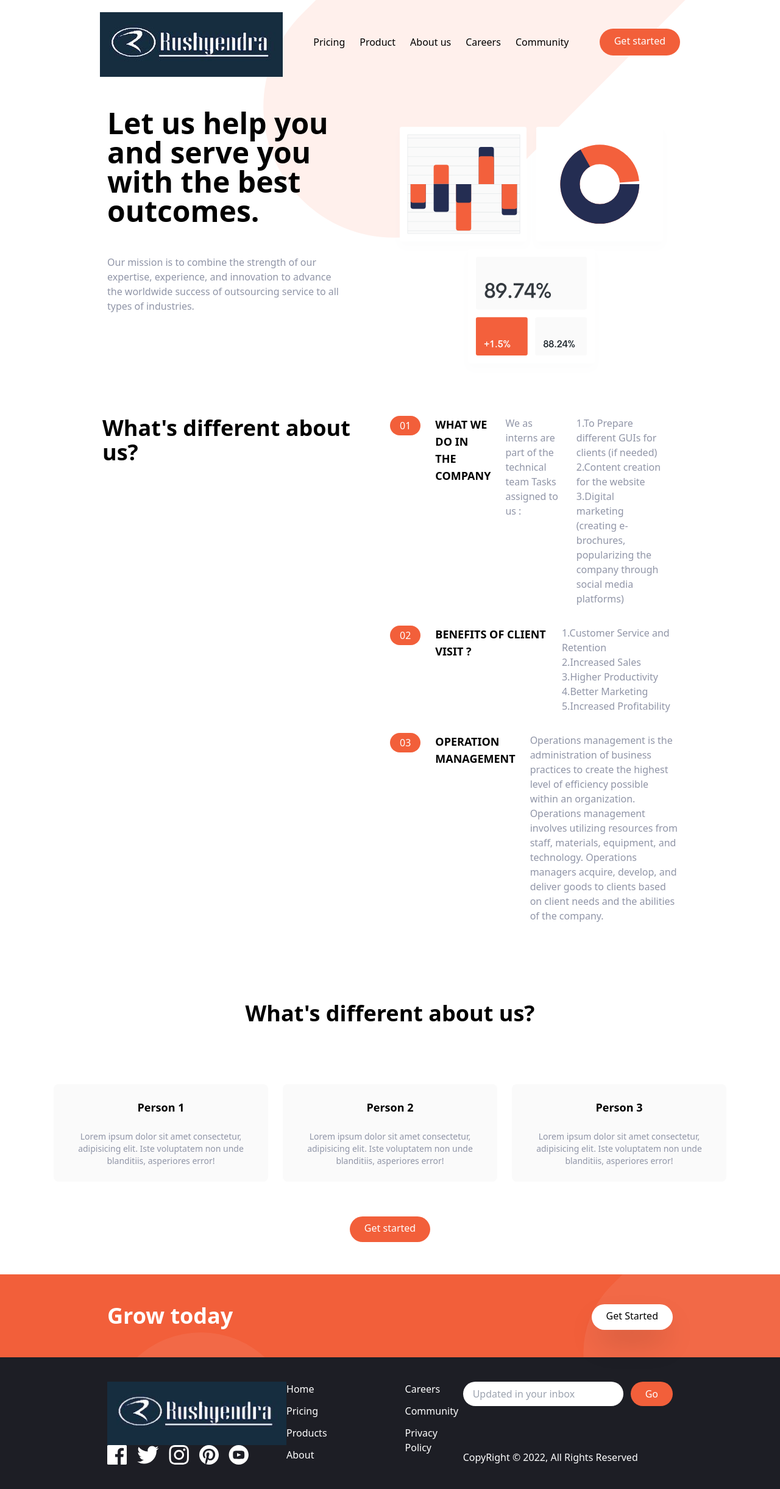
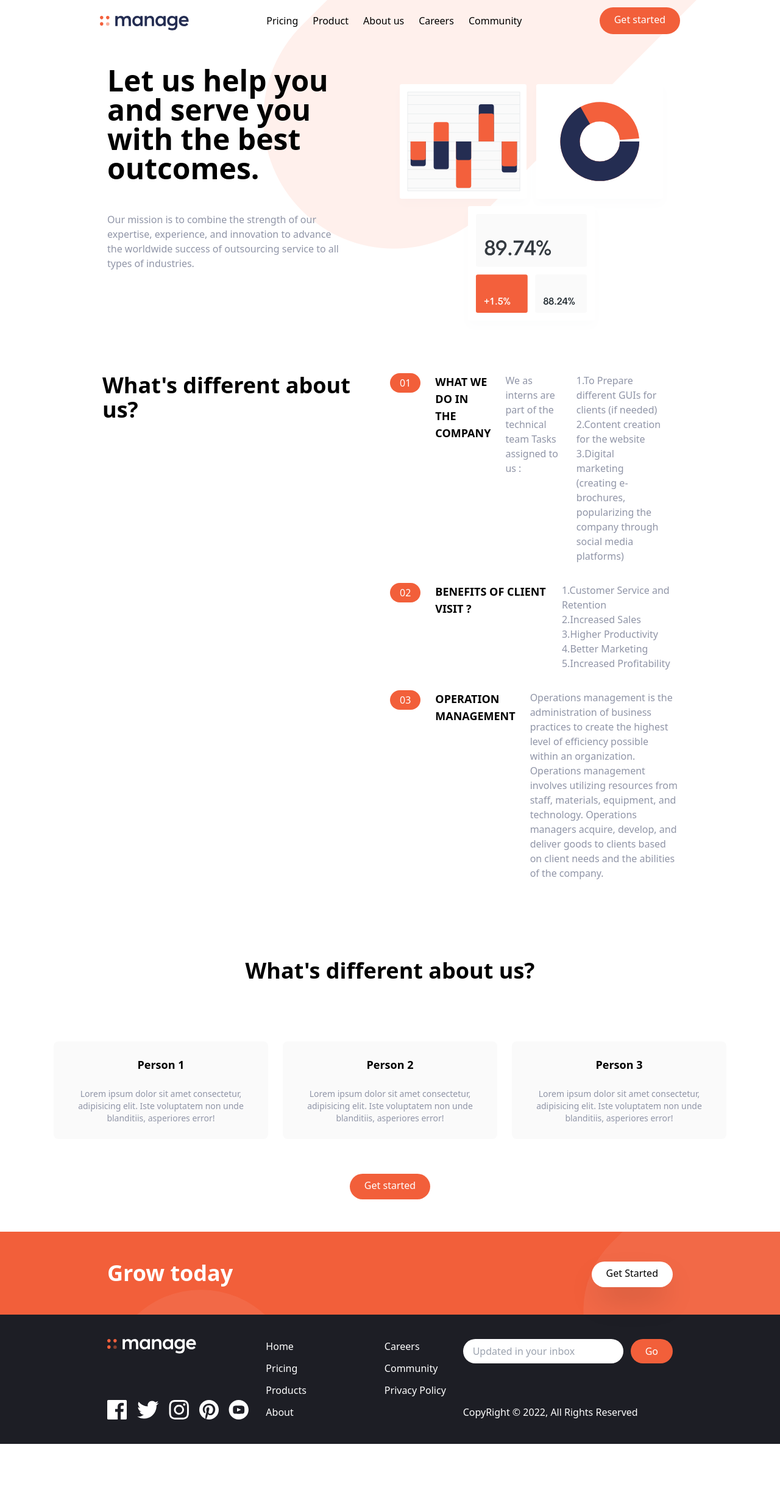
Before and after one commit to Vignesh2131/manage-landing-page, a website: page Manner/index.html in a window 1280 px wide. Shown: the whole page at 61% size. After the commit the page ends 2368 px from the top, so only its background shows below. Drawn offline with Linux system fonts and the light colour scheme.

Commit message:
Update index.html

```diff
--- a/Manner/index.html
+++ b/Manner/index.html
@@ -11,10 +11,10 @@
     <!--Navbar-->
     <nav class="relative container mx-auto p-3">
       <!--Flex container-->
-      <div class="flex items-center justify-between">
+      <div class=" flex items-center justify-between">
         <!--Logo-->
         <div class="pt-2">
-          <img src="img/Rushyendra-logo.jpg"  alt="" />
+          <img src="img/logo.svg"  alt="" />
         </div>
         <!--Menu items-->
         <div class="hidden md:flex space-x-6">
@@ -228,7 +228,7 @@
           <div class="mx-auto my-6 text-center text-white md:hidden">CopyRight &copy; 2022, All Rights Reserved</div>
           <!--Logo-->
           <div>
-            <img src="img/Rushyendra-logo.jpg" class="h-11"alt="">
+            <img src="img/logo-white.svg" class="h-11"alt="">
           </div>
           <!--Social links container-->
           <div class="flex justify-center space-x-4">
```
